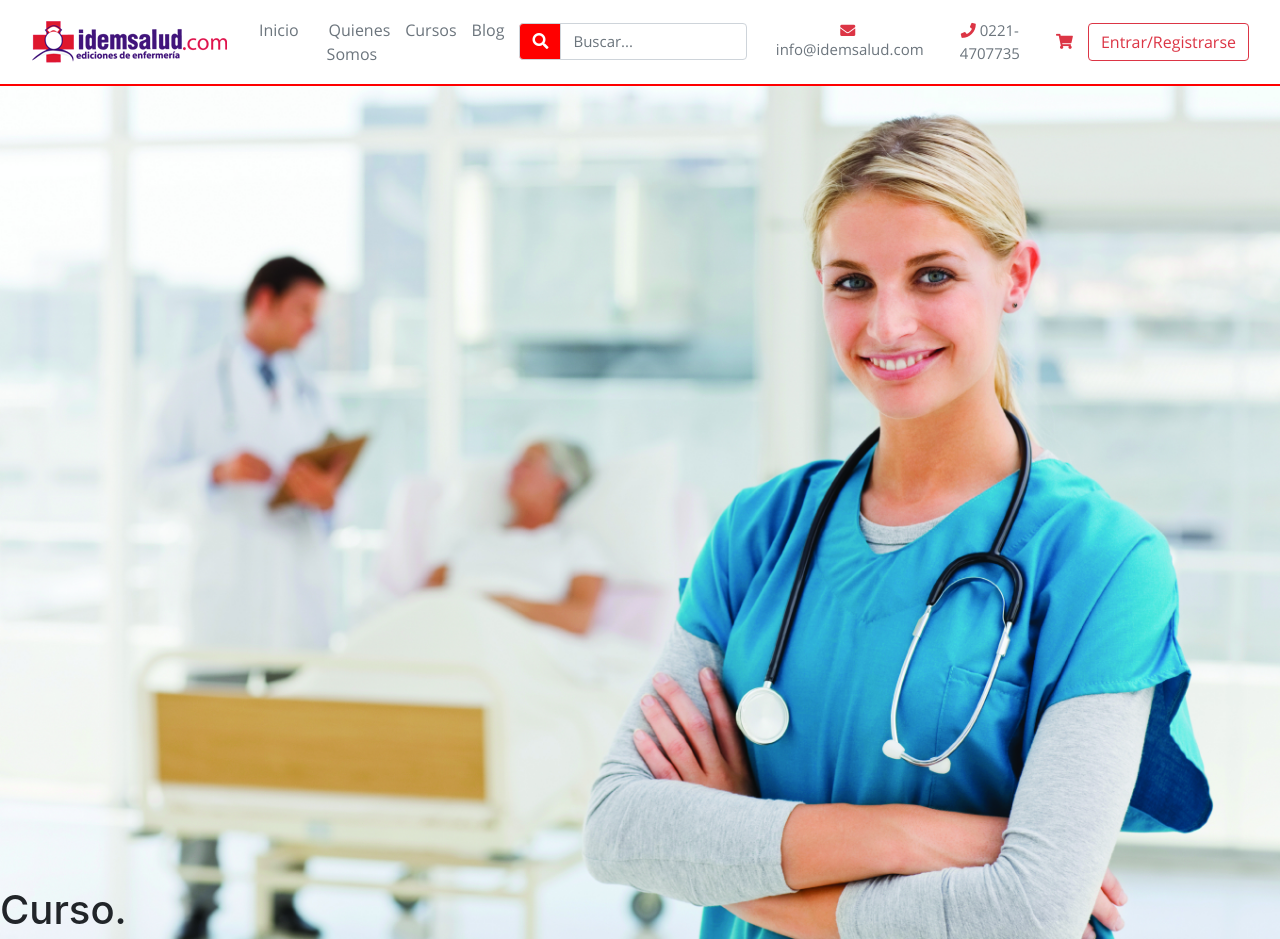
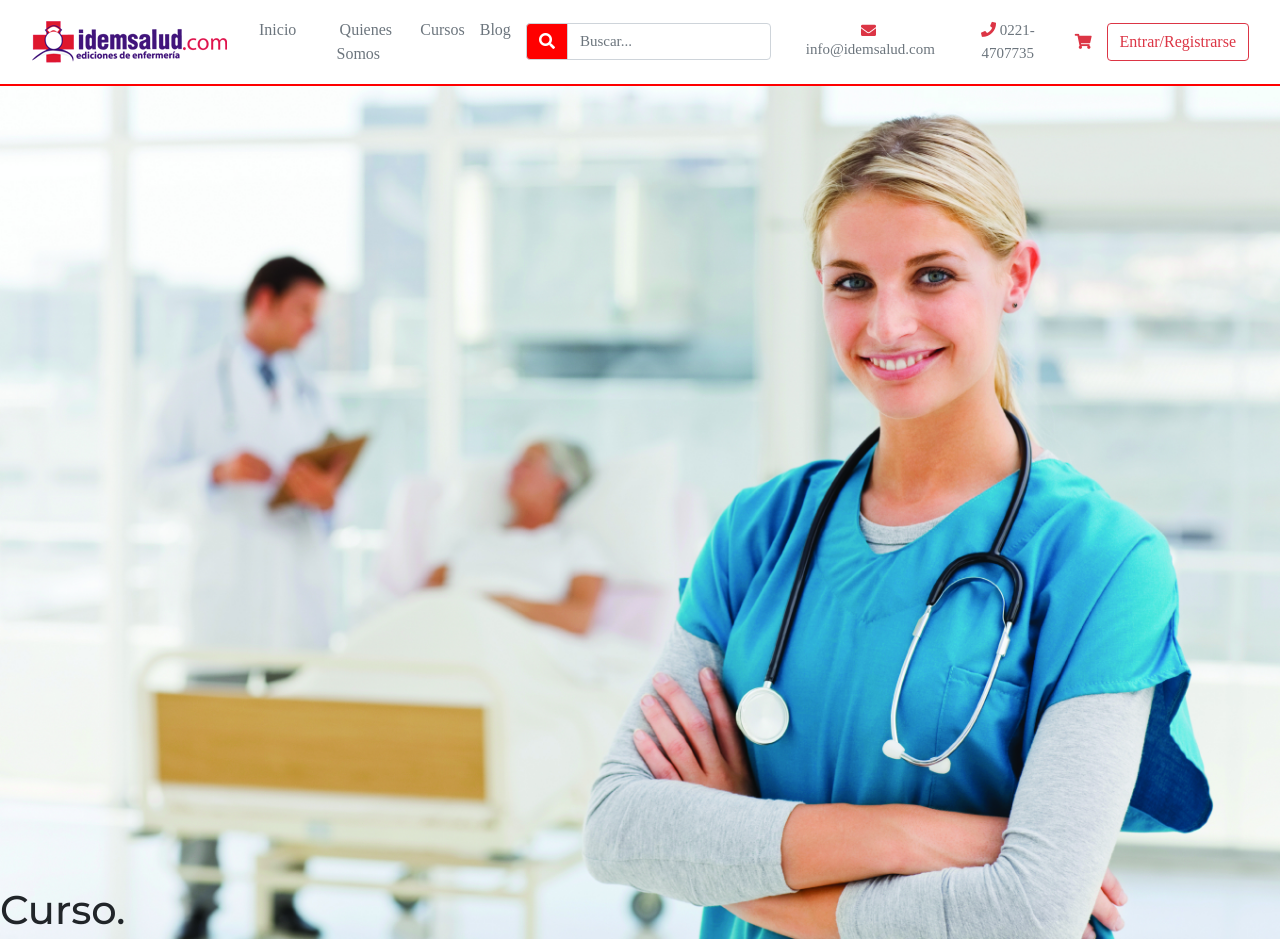
Before and after one commit to desqui92/IdemSalud, a PHP site: page / in a window 1280 px wide. Run offline with PHP 8.4, Linux system fonts and the light colour scheme.

Commit message:
fuente montserrat

```diff
--- a/css/estilo.css
+++ b/css/estilo.css
@@ -1,15 +1,15 @@
+@import url('https://fonts.googleapis.com/css?family=Montserrat:100,100i,200,200i,300,300i,400,400i,500,500i,600,600i,700,700i,800,800i,900,900i&display=swap');
+
 /*celeste desing #6DBDC6
 azul letras: #4580CD
 celeste boton: #0099FF
 azul boton: ##004D80
 */
-@font-face {
-  font-family: opensans;
-  src: url(../webfonts/OpenSans-Regular.woff);
-}
 html,body{
     height:100%;
     width:100%;
+    font-family: 'Montserrat', sans-serif;
+    font-weight: 200;
 }
 div.imagenenf{
    width:100%;
@@ -85,13 +85,13 @@ margin-top:29px;
 }
 
 .link1{
-    font-family:opensans;
+
     margin-right:15px;
 }
 
 .link2{
     color:#3c3b37;
-    font-family:opensans;
+
     margin-right:15px;
 
 }
@@ -99,7 +99,7 @@ margin-top:29px;
 a{
     color:#060C17;
     font-size:16px;
-    font-family:OpenSansRegular;
+
     text-decoration: none;
 }
 /* visited link */
```
